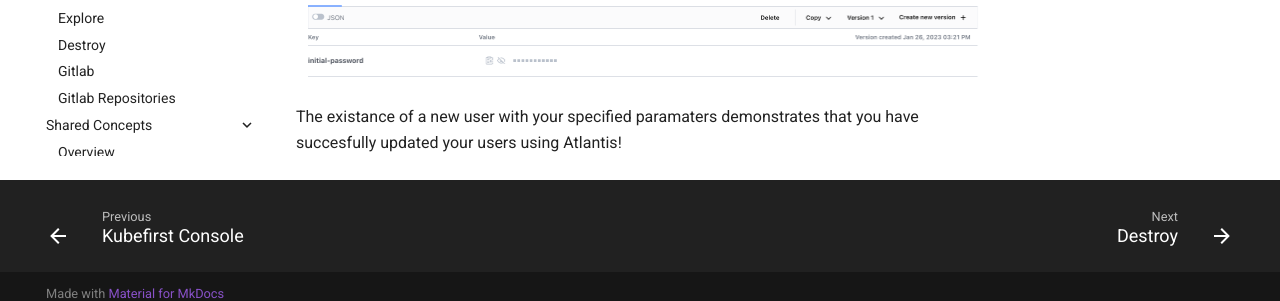
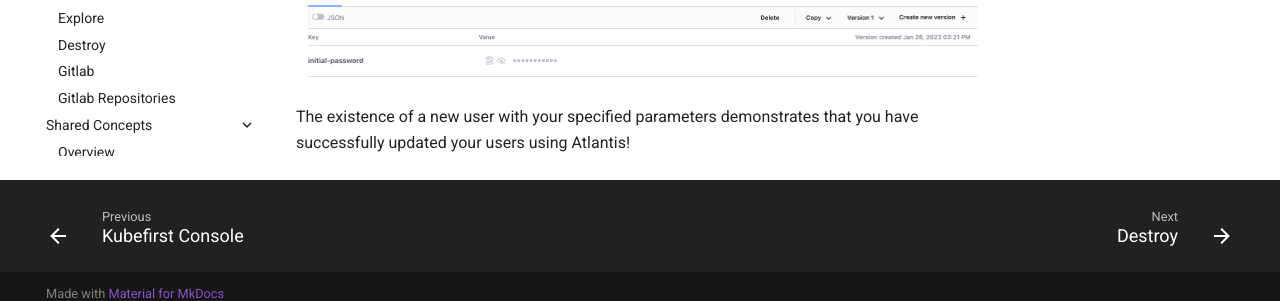
Before and after one commit to konstructio/kubefirst, an MkDocs documentation site: the page built from docs/kubefirst/local/explore/user-creation.md, in a window 1280 px wide and 900 px high, scrolled down 2054 px. Shown: the part 584-885 px from the top of the window. Built offline with MkDocs 1.6.1 and Material for MkDocs 9.7.7, drawn with Linux system fonts in a browser that asks for light colours; comment, search, counter and statistics services are not loaded.

Commit message:
fix(docs): correct spelling

```diff
--- a/docs/kubefirst/local/explore/user-creation.md
+++ b/docs/kubefirst/local/explore/user-creation.md
@@ -65,4 +65,4 @@ Once you've provided them this initial password, they can update their own passw
 
 ![default user creation](../../../img/kubefirst/local/default-user-creation.png)
 
-The existance of a new user with your specified paramaters demonstrates that you have succesfully updated your users using Atlantis!
+The existence of a new user with your specified parameters demonstrates that you have successfully updated your users using Atlantis!
```
